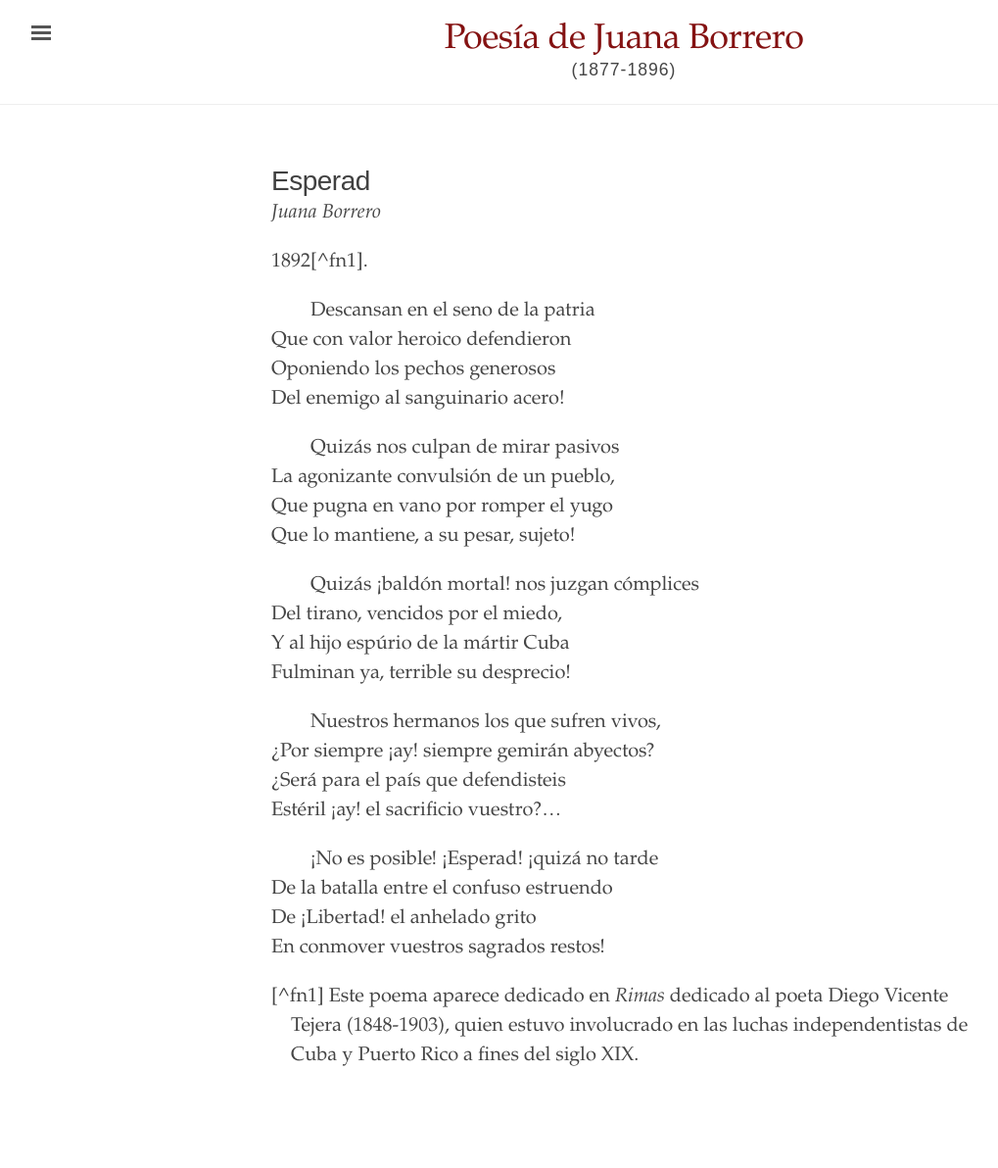
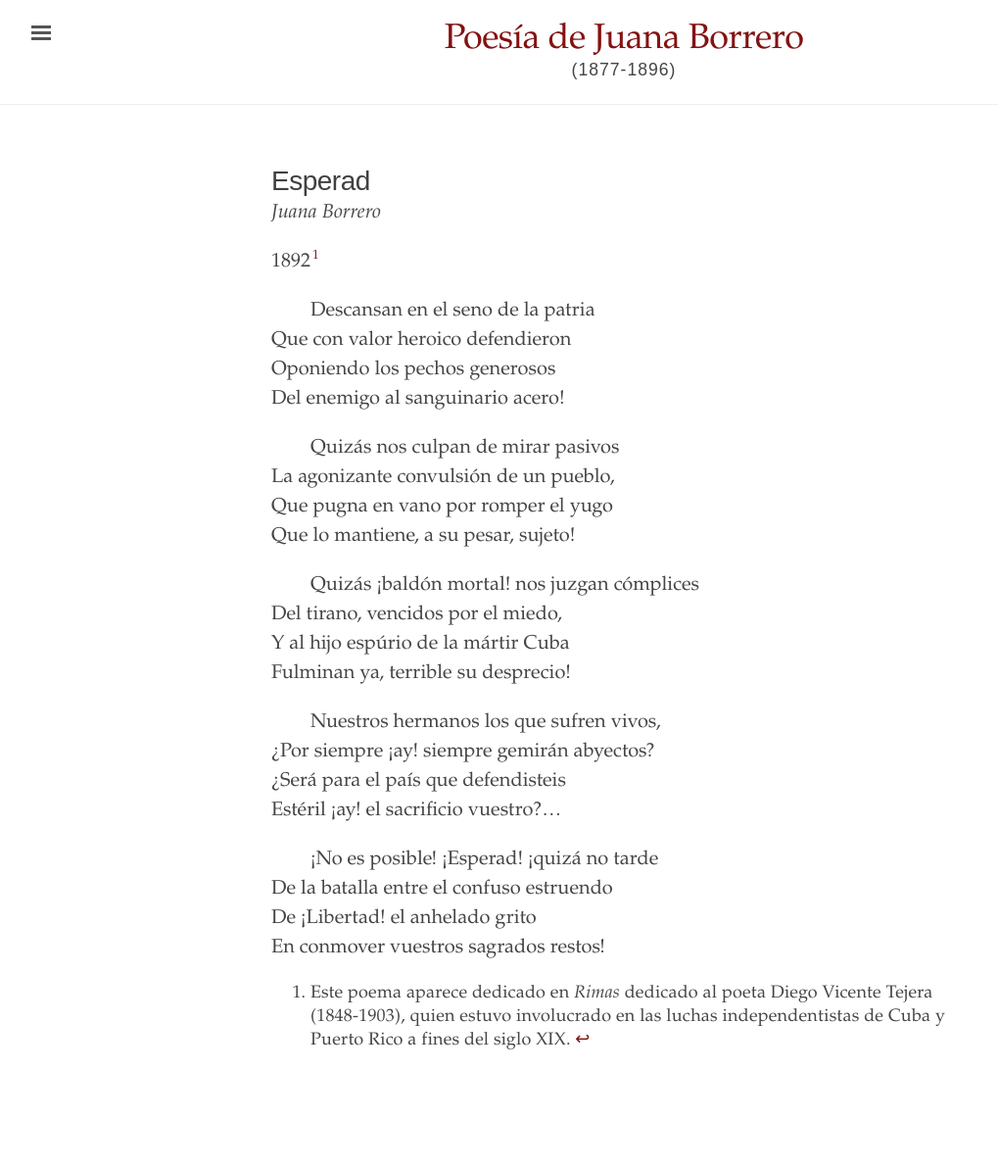
Before and after one commit to edicionesdereparto/juanaborrero, a Jekyll site: the page built from _texts/Esperad.md, in a window 1280 px wide. Shown: the whole page at 98% size, without its empty margins (3-1022 px from the left). Built offline with Jekyll 4.4.1, drawn with Linux system fonts in a browser that asks for light colours.

Commit message:
Update Esperad.md

```diff
--- a/_texts/Esperad.md
+++ b/_texts/Esperad.md
@@ -6,7 +6,7 @@ editor: Luis Prieto
 source: Poesías
 ---
 
-- 1892[^fn1].
+- 1892[^fn1]
 
 - {:.indent-2} Descansan en el seno de la patria
 - Que con valor heroico defendieron
@@ -33,4 +33,4 @@ source: Poesías
 - De ¡Libertad! el anhelado grito
 - En conmover vuestros sagrados restos!
 
-- [^fn1] Este poema aparece dedicado en _Rimas_ dedicado al poeta Diego Vicente Tejera (1848-1903),  quien estuvo involucrado en las luchas independentistas de Cuba y Puerto Rico a fines del siglo XIX.
+- [^fn1]: Este poema aparece dedicado en _Rimas_ dedicado al poeta Diego Vicente Tejera (1848-1903),  quien estuvo involucrado en las luchas independentistas de Cuba y Puerto Rico a fines del siglo XIX.
```
